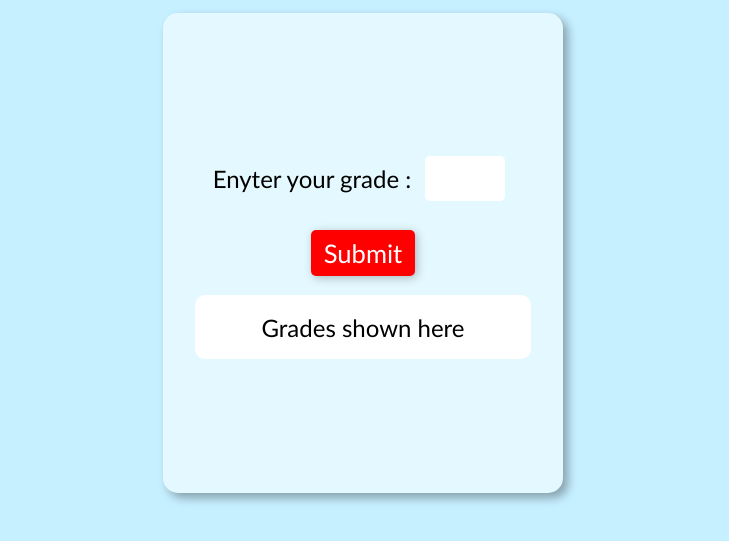
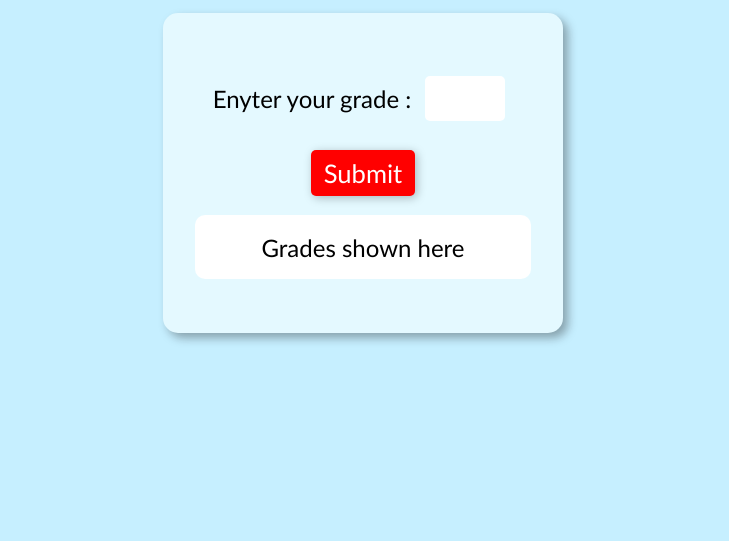
Before and after one commit to mukund23git/StudentGradeCalculator, a plain HTML site: page index.html in a window 1280 px wide. Shown: the part 99-640 px from the top of the page, without its empty margins (277-1006 px from the left). Drawn offline with Linux system fonts and the light colour scheme.

Commit message:
Update style.css

```diff
--- a/style.css
+++ b/style.css
@@ -58,7 +58,7 @@ header .title img{
     justify-content: center;
     align-items: center;
     flex-direction: column;
-    height: 30rem;
+    height: 20rem;
     width: 25rem;
     border-radius: 15px;
     box-shadow: 5px 5px 10px rgba(18, 17, 17, 0.345);
```
